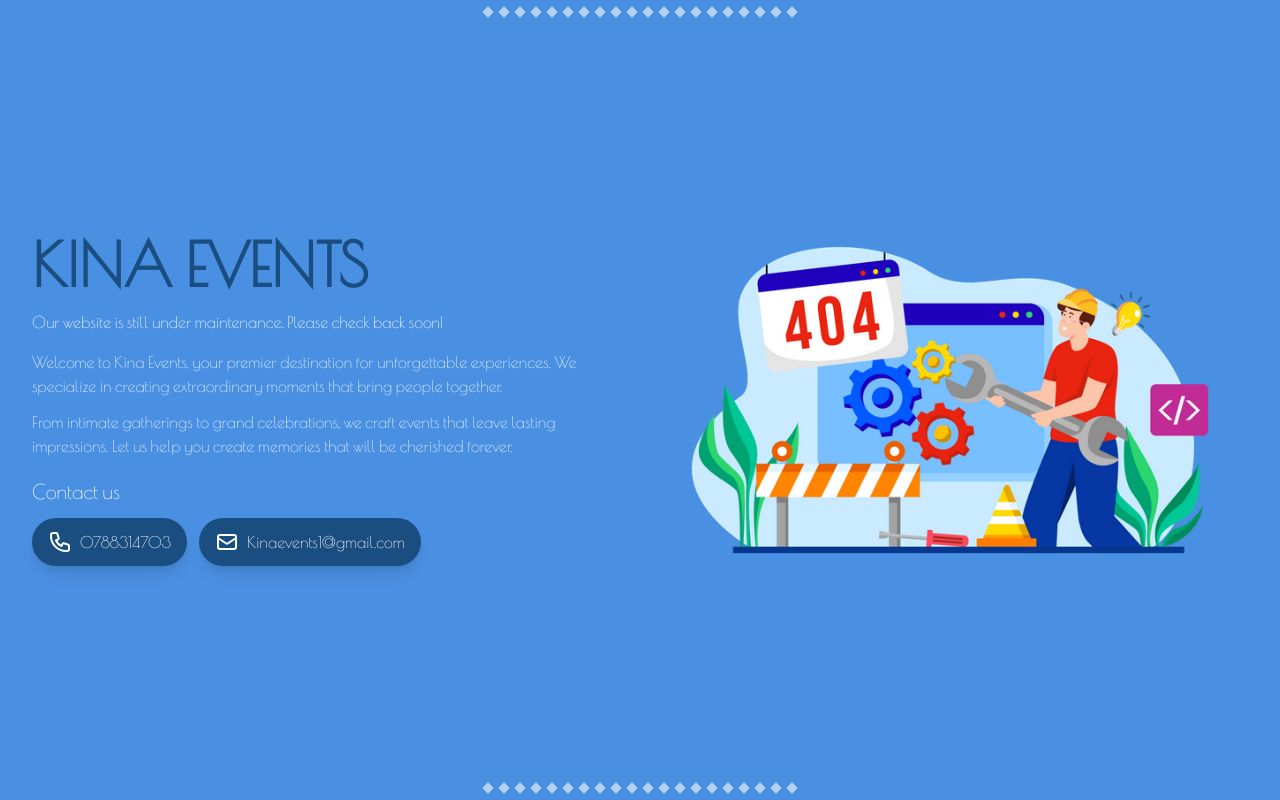
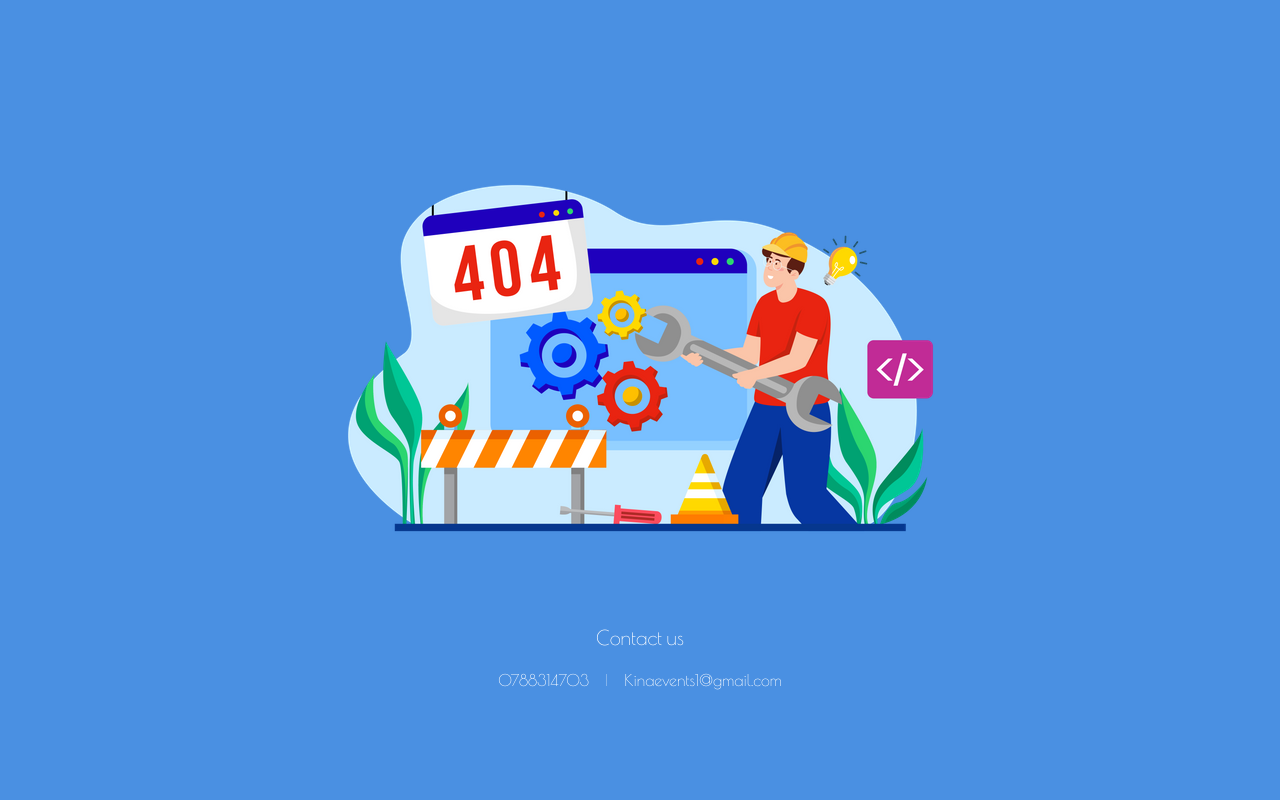
Before and after one commit to Kgadrw/kina-events, a Next.js app: page / in a window 1280 px wide. Built offline with nearby package versions, Linux system fonts and the light colour scheme.

Commit message:
other push

```diff
--- a/app/page.tsx
+++ b/app/page.tsx
@@ -3,24 +3,9 @@
 export default function HomePage() {
   return (
     <div className="min-h-screen h-screen relative overflow-y-auto bg-[#4A90E2]">
-      {/* Decorative Diamond Pattern Top */}
-      <div className="absolute top-0 left-0 right-0 h-4 md:h-6 flex gap-1 md:gap-2 justify-center items-center z-10">
-        {Array.from({ length: 20 }).map((_, i) => (
-          <div key={i} className="w-1.5 h-1.5 md:w-2 md:h-2 bg-white rotate-45 opacity-60"></div>
-        ))}
-      </div>
-
-      {/* Decorative Diamond Pattern Bottom */}
-      <div className="absolute bottom-0 left-0 right-0 h-4 md:h-6 flex gap-1 md:gap-2 justify-center items-center z-10">
-        {Array.from({ length: 20 }).map((_, i) => (
-          <div key={i} className="w-1.5 h-1.5 md:w-2 md:h-2 bg-white rotate-45 opacity-60"></div>
-        ))}
-      </div>
-
-      <div className="container mx-auto px-3 sm:px-4 md:px-8 py-3 sm:py-4 md:py-6 min-h-full flex items-center">
-        <div className="grid grid-cols-1 lg:grid-cols-2 gap-3 sm:gap-4 md:gap-6 items-center w-full">
-          {/* Right Side - Image */}
-          <div className="relative h-[250px] sm:h-[300px] md:h-[400px] lg:h-[500px] z-20 flex items-center justify-center order-1 lg:order-2">
+      <div className="container mx-auto px-3 sm:px-4 md:px-8 py-3 sm:py-4 md:py-6 min-h-full flex flex-col items-center justify-center">
+        {/* Centered Image */}
+        <div className="relative h-[250px] sm:h-[300px] md:h-[400px] lg:h-[500px] z-20 flex items-center justify-center w-full">
           <img
             src="/web.jpg"
             alt="Kina Events"
@@ -28,69 +13,23 @@ export default function HomePage() {
           />
         </div>
 
-          {/* Left Side - Text Content */}
-          <div className="text-white z-20 animate-fade-in-up font-poiret text-center md:text-left order-2 lg:order-1">
-            <h1 className="text-3xl sm:text-4xl md:text-5xl lg:text-6xl font-poiret font-bold mb-2 sm:mb-3 md:mb-4 text-[#1a4d80]">
-              KINA EVENTS
-            </h1>
-            <p className="text-xs sm:text-sm md:text-base mb-2 sm:mb-3 md:mb-4 text-white font-poiret font-normal">
-              Our website is still under maintenance. Please check back soon!
-            </p>
-            <p className="text-xs sm:text-sm md:text-base mb-2 sm:mb-2 md:mb-3 text-white/90 leading-relaxed font-poiret">
-              Welcome to Kina Events, your premier destination for unforgettable experiences.
-              We specialize in creating extraordinary moments that bring people together.
-            </p>
-            <p className="text-xs sm:text-sm md:text-base mb-3 sm:mb-4 md:mb-5 text-white/90 leading-relaxed font-poiret">
-              From intimate gatherings to grand celebrations, we craft events that leave lasting impressions.
-              Let us help you create memories that will be cherished forever.
-            </p>
-
-            {/* Contact Info in Hero */}
-            <div className="mt-2 sm:mt-2 md:mt-3">
-              <h3 className="text-white font-poiret text-sm sm:text-base md:text-lg lg:text-xl font-normal mb-2 sm:mb-3">Contact us</h3>
-              <div className="flex flex-col sm:flex-row gap-2 sm:gap-3 text-white font-poiret items-center md:items-start">
+        {/* Contact Info */}
+        <div className="mt-2 sm:mt-3 md:mt-4 z-20 text-center">
+          <h3 className="text-white font-poiret text-sm sm:text-base md:text-lg lg:text-xl font-normal mb-3 sm:mb-4">Contact us</h3>
+          <div className="flex flex-row gap-3 sm:gap-4 text-white font-poiret items-center justify-center">
             <a
               href="tel:+250788314703"
-                  className="flex items-center justify-center gap-1.5 sm:gap-2 bg-[#1a4d80] text-white px-3 sm:px-4 py-2 sm:py-3 rounded-full font-poiret font-normal hover:bg-[#153a66] transition-colors shadow-lg text-xs sm:text-sm md:text-base"
+              className="text-xs sm:text-sm md:text-base hover:underline"
             >
-                  <svg
-                    xmlns="http://www.w3.org/2000/svg"
-                    className="h-4 w-4 sm:h-5 sm:w-5 md:h-6 md:w-6 flex-shrink-0"
-                    fill="none"
-                    viewBox="0 0 24 24"
-                    stroke="currentColor"
-                  >
-                    <path
-                      strokeLinecap="round"
-                      strokeLinejoin="round"
-                      strokeWidth={2}
-                      d="M3 5a2 2 0 012-2h3.28a1 1 0 01.948.684l1.498 4.493a1 1 0 01-.502 1.21l-2.257 1.13a11.042 11.042 0 005.516 5.516l1.13-2.257a1 1 0 011.21-.502l4.493 1.498a1 1 0 01.684.949V19a2 2 0 01-2 2h-1C9.716 21 3 14.284 3 6V5z"
-                    />
-                  </svg>
-                  <span className="truncate">0788314703</span>
+              0788314703
             </a>
+            <span className="text-white/60">|</span>
             <a
               href="mailto:Kinaevents1@gmail.com"
-                  className="flex items-center justify-center gap-1.5 sm:gap-2 bg-[#1a4d80] text-white px-3 sm:px-4 py-2 sm:py-3 rounded-full font-poiret font-normal hover:bg-[#153a66] transition-colors shadow-lg text-xs sm:text-sm md:text-base"
+              className="text-xs sm:text-sm md:text-base hover:underline"
             >
-                  <svg
-                    xmlns="http://www.w3.org/2000/svg"
-                    className="h-4 w-4 sm:h-5 sm:w-5 md:h-6 md:w-6 flex-shrink-0"
-                    fill="none"
-                    viewBox="0 0 24 24"
-                    stroke="currentColor"
-                  >
-                    <path
-                      strokeLinecap="round"
-                      strokeLinejoin="round"
-                      strokeWidth={2}
-                      d="M3 8l7.89 5.26a2 2 0 002.22 0L21 8M5 19h14a2 2 0 002-2V7a2 2 0 00-2-2H5a2 2 0 00-2 2v10a2 2 0 002 2z"
-                    />
-                  </svg>
-                  <span className="truncate">Kinaevents1@gmail.com</span>
+              Kinaevents1@gmail.com
             </a>
-              </div>
-            </div>
           </div>
         </div>
       </div>
```
Lines whose indentation alone changed are shown as unchanged.
